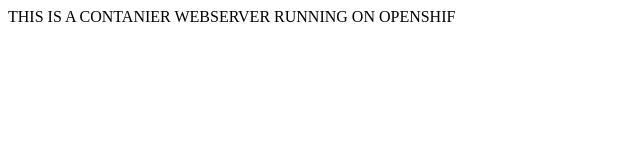
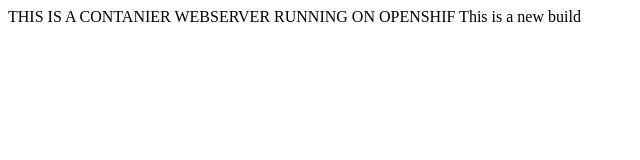
Before and after one commit to welsh1lad/nginx-docker-test, a plain HTML site: page index.html in a window 1280 px wide. Shown: the whole page, without its empty margins (0-640 px from the left). Drawn offline with Linux system fonts and the light colour scheme.

Commit message:
new build

```diff
--- a/index.html
+++ b/index.html
@@ -1,5 +1,6 @@
 <html>
  <body>
   <p1> THIS IS A  CONTANIER WEBSERVER RUNNING ON OPENSHIF</p2>
+  <p1> This is a new build </p1>
  </body>
 </html>
```
